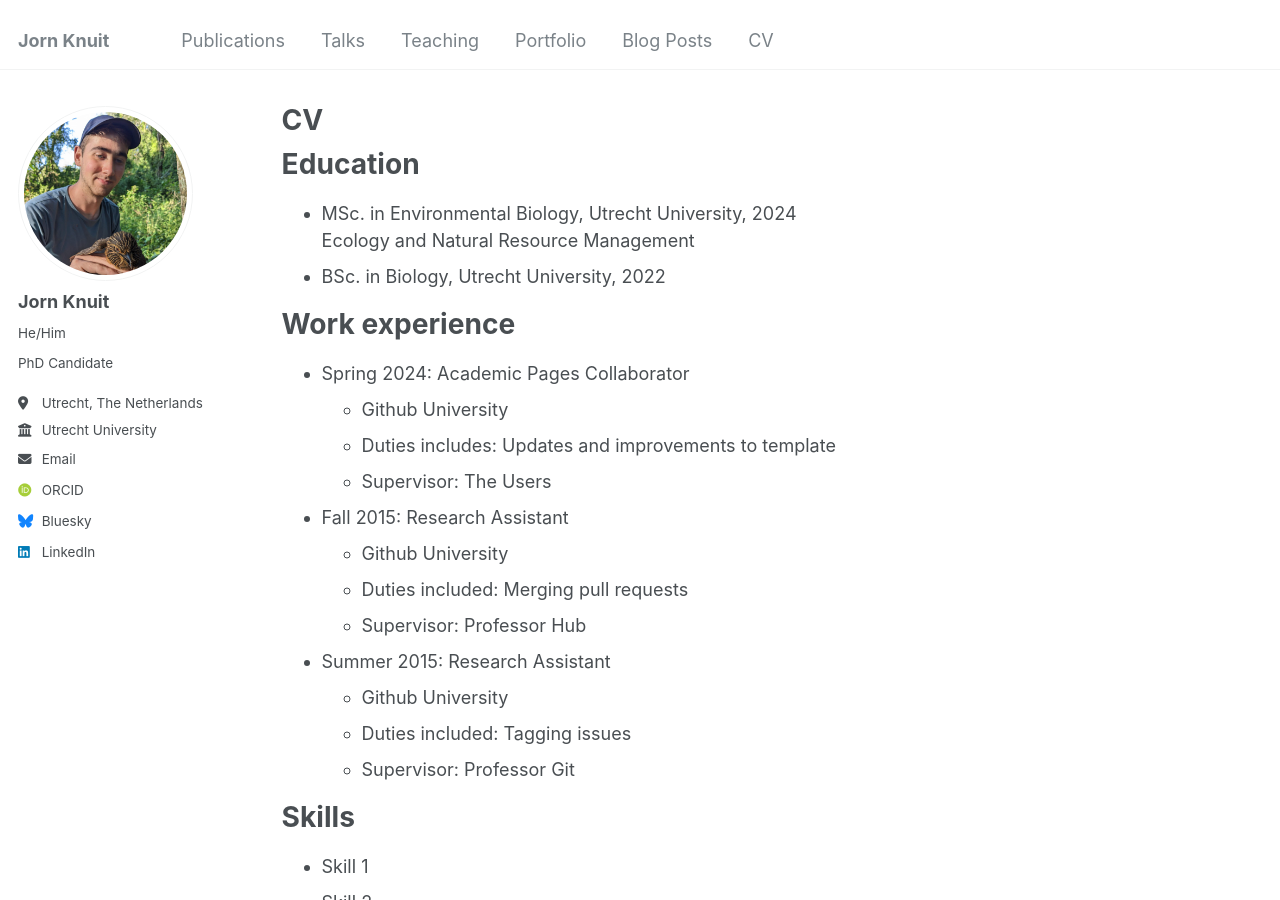
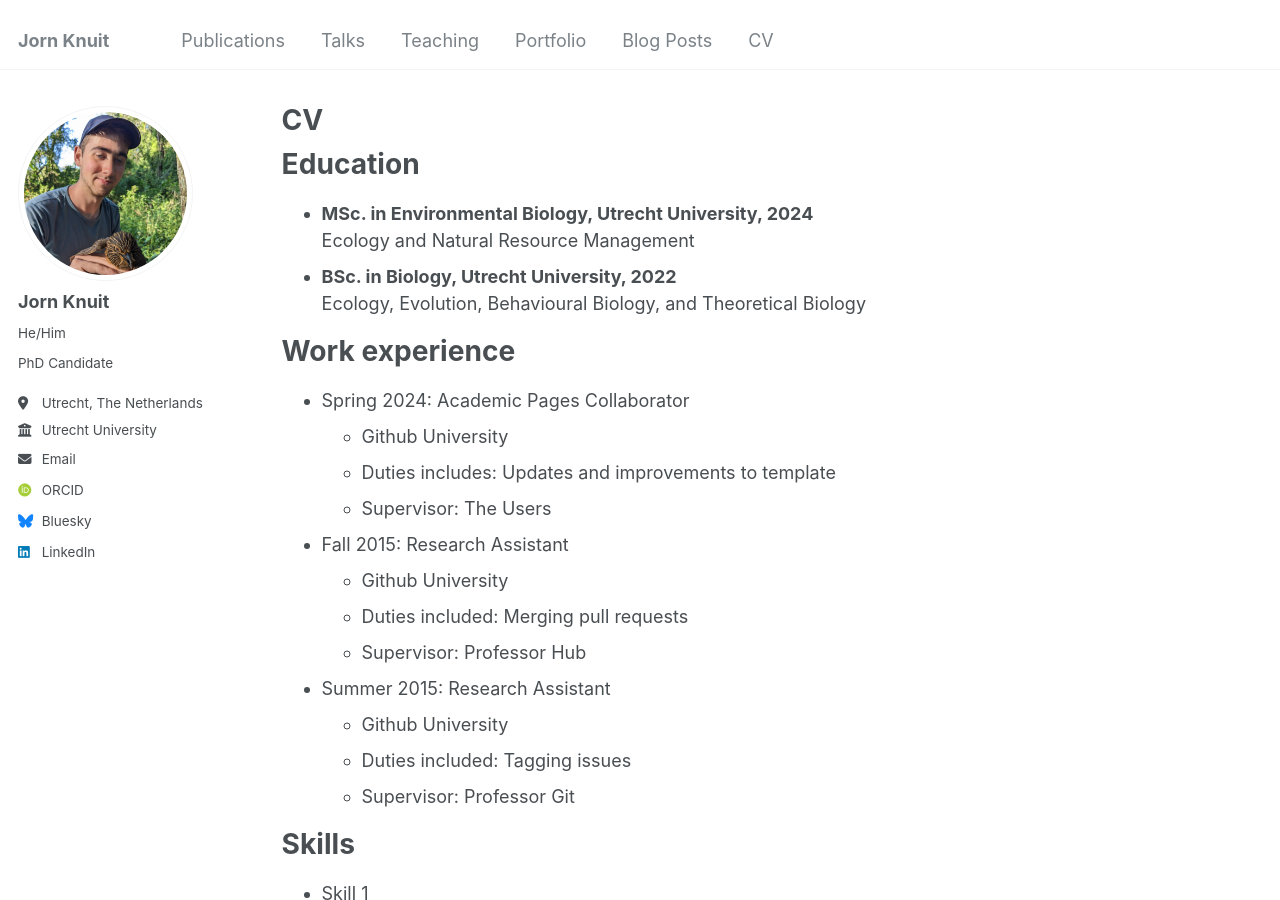
Before and after one commit to JornKnuit/JornKnuit.github.io, a Jekyll site: the page built from _pages/cv.md, in a window 1280 px wide and 900 px high. Built offline with Jekyll 4.4.1, drawn with Linux system fonts in a browser that asks for light colours; some web fonts are replaced.

Commit message:
Update cv.md

```diff
--- a/_pages/cv.md
+++ b/_pages/cv.md
@@ -11,9 +11,10 @@ redirect_from:
 
 Education
 ======
-* MSc. in Environmental Biology, Utrecht University, 2024 <br>
+* __MSc. in Environmental Biology, Utrecht University, 2024__ <br>
 Ecology and Natural Resource Management
-* BSc. in Biology, Utrecht University, 2022
+* __BSc. in Biology, Utrecht University, 2022__ <br>
+Ecology, Evolution, Behavioural Biology, and Theoretical Biology
 
 Work experience
 ======
```
